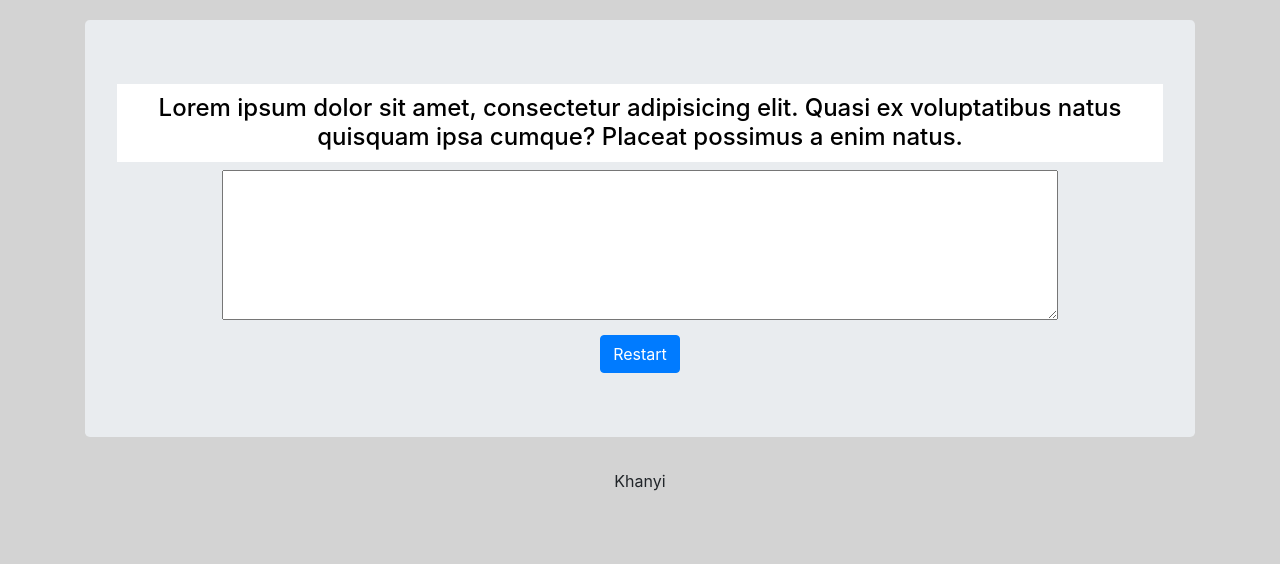
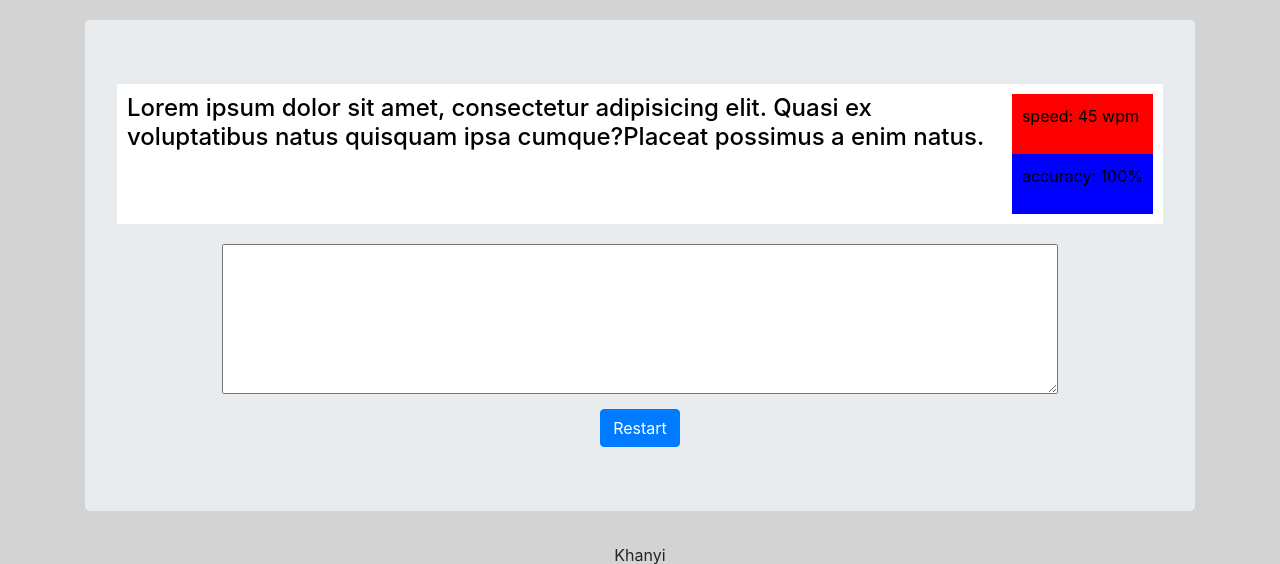
Before and after one commit to KhanyisaNgudle/typing-tutor, a PHP site: page / in a window 1280 px wide. Shown: the part 62-626 px from the top of the page. Run offline with PHP 8.4, Linux system fonts and the light colour scheme.

Commit message:
added typing speed and accuracy functionality

```diff
--- a/index.html
+++ b/index.html
@@ -17,9 +17,17 @@
     <div class="container">
         <div class="jumbotron">
             <div class="text-container">
-                <h4 id="question">Lorem ipsum dolor sit amet, consectetur adipisicing elit. Quasi ex voluptatibus natus quisquam ipsa cumque?
-                    Placeat possimus a enim natus.</h4>
+
+                <div class="question">
+                    <h4 id="question">Lorem ipsum dolor sit amet, consectetur adipisicing elit. Quasi ex voluptatibus natus quisquam ipsa cumque?Placeat possimus a enim natus.</h4>
+                </div>
                 <!--side action-->
+                <div class="speed">
+                    <p id="speed">speed: 45 wpm</p>
+                </div>
+                <div class="accuracy">
+                    <p id="accuracy">accuracy: 100%</p>
+                </div>
             </div>
             <!--text-container collapse-->
             <div class="input-container">
--- a/script.js
+++ b/script.js
@@ -1,14 +1,35 @@
 
 var par;
+var active = 0;
+var speed = 0;
+var accuracy = 100;
 window.onload = function(){
     par = document.getElementById('question').textContent;
+
 };
+var isGreen = 0;
+function check_input(val){
 
-function check_input(val){
     var len = val.value.length;
+    if (active == 0){
+        setInterval(count, 1000);
+        active++;
+    }
+    if (par.substring(0,[len]) === val.value.substring(0,[len])){
+        val.style.backgroundColor = "green";
+        isGreen = 1;
+    }
+    else{
+        val.style.backgroundColor = "red";
 
-    if (par.substring(0,[len]) == val.value.substring(0,[len]))
-        val.style.backgroundColor = "green";
-    else
-        val.style.backgroundColor = "red";
+        if (isGreen == 1) {
+        accuracy -= .5;
+        document.getElementById('accuracy').innerHTML = "Accuracy: " + accuracy + "%";}
+        isGreen = 0;
+    }
 }
+var cnt = 0;
+function count(){
+    document.getElementById('speed').innerHTML = " speed: " + cnt + " sec";
+    cnt++;
+}
--- a/style.css
+++ b/style.css
@@ -14,10 +14,32 @@ header {
     font-weight: bold;
 }
 
-.text-container h4{
+.text-container{
+    display: grid;
+    text-align: left;
     padding: 10px;
     background-color: white;
     color: black;
+    grid-template-areas:
+    'question question speed'
+    'question question accuracy';
+    margin-bottom: 20px;
+}
+
+.question {
+    grid-area: question;
+}
+
+.speed {
+    padding: 10px;
+    background-color: red;
+    grid-area: speed;
+}
+
+.accuracy {
+    padding: 10px;
+    background-color: blue;
+    grid-area: accuracy;
 }
 
 #user-input {
```
